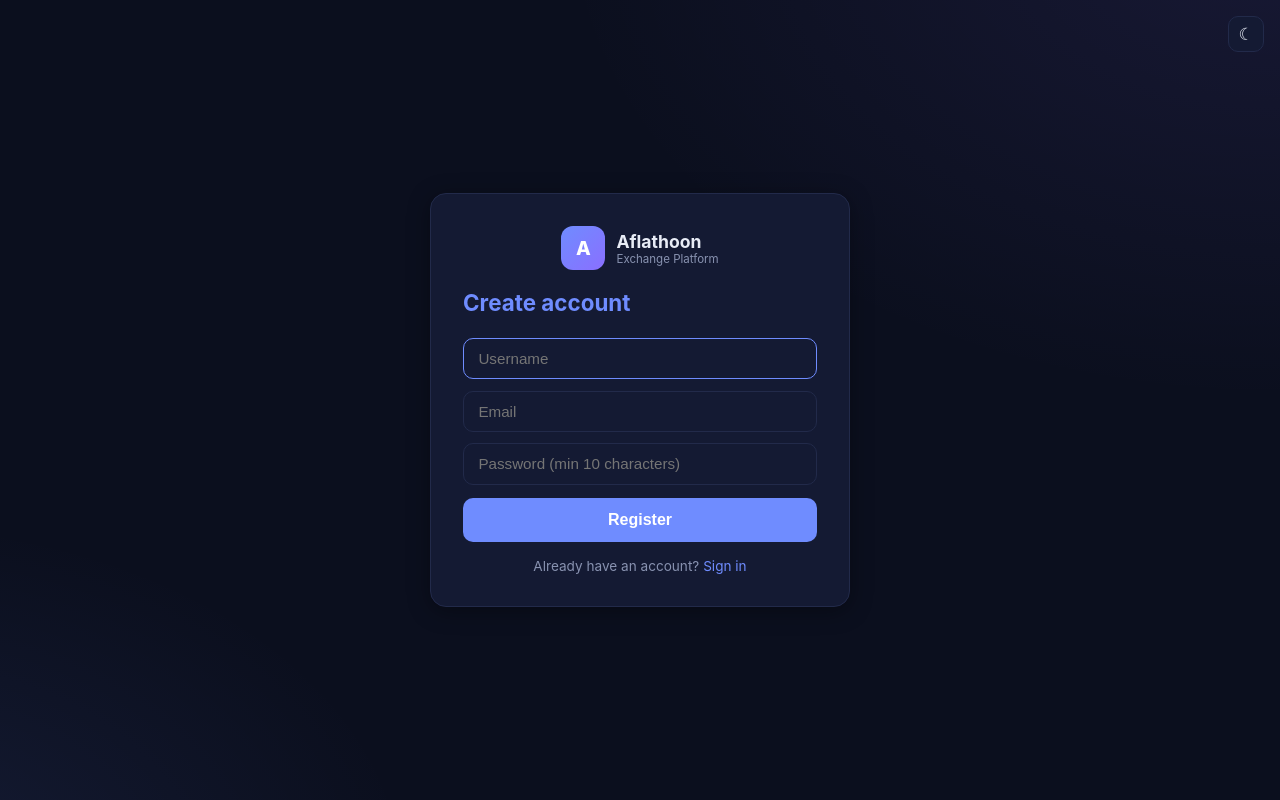
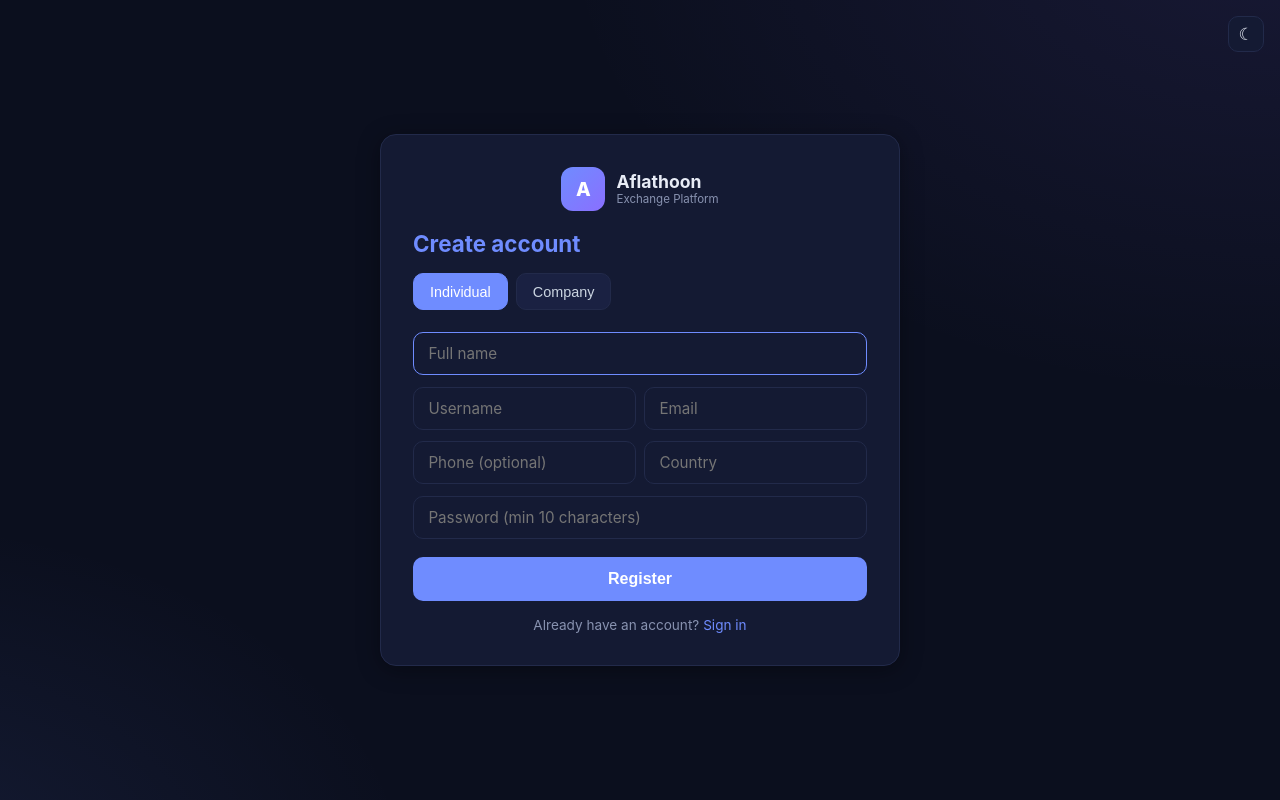
Before and after one commit to Aflathoon/aflathoon-exchange, a Flask app: page /auth/register in a window 1280 px wide. Run offline with Flask 3, Linux system fonts and the light colour scheme.

Commit message:
auto-backup: 2026-10-11 16:56:02

```diff
--- a/app/routes/auth.py
+++ b/app/routes/auth.py
@@ -1,9 +1,22 @@
-from flask import Blueprint, render_template, request, redirect, url_for, flash
-from flask_login import login_user, logout_user, login_required
+from flask import (Blueprint, render_template, request, redirect,
+                   url_for, flash, jsonify)
+from flask_login import login_user, logout_user, login_required, current_user
+from datetime import datetime, date
 from app import db
 from app.models.user import User
+from app.models.company import Company
 
 auth_bp = Blueprint('auth', __name__)
+
+
+def _parse_date(v):
+    if not v:
+        return None
+    try:
+        return date.fromisoformat(v)
+    except (TypeError, ValueError):
+        return None
+
 
 @auth_bp.route('/login', methods=['GET', 'POST'])
 def login():
@@ -16,11 +29,16 @@ def login():
 
         u = User.query.filter_by(username=username).first()
         if u and u.check_password(password):
+            if not u.is_active:
+                flash('Account deactivated. Contact support.')
+                return render_template('auth/login.html', next=next_url)
+            u.last_login = datetime.utcnow()
+            db.session.commit()
             login_user(u, remember=True)
             print(f"[LOGIN] OK -> redirect {next_url!r}", flush=True)
             return redirect(next_url)
 
-        print(f"[LOGIN] FAILED", flush=True)
+        print("[LOGIN] FAILED", flush=True)
         flash('Invalid credentials')
 
     return render_template('auth/login.html', next=next_url)
@@ -29,14 +47,59 @@ def login():
 @auth_bp.route('/register', methods=['GET', 'POST'])
 def register():
     if request.method == 'POST':
-        if User.query.filter_by(username=request.form['username']).first():
+        username = (request.form.get('username') or '').strip()
+        email = (request.form.get('email') or '').strip().lower()
+        password = request.form.get('password') or ''
+        account_type = request.form.get('account_type', 'individual')
+
+        # Validation
+        if len(password) < 10:
+            flash('Password must be at least 10 characters')
+            return render_template('auth/register.html'), 400
+        if User.query.filter_by(username=username).first():
             flash('Username taken')
-            return redirect(url_for('auth.register'))
-        u = User(username=request.form['username'], email=request.form['email'])
-        u.set_password(request.form['password'])
-        db.session.add(u); db.session.commit()
-        flash('Registered. Await KYC review.')
+            return render_template('auth/register.html'), 400
+        if User.query.filter_by(email=email).first():
+            flash('Email already registered')
+            return render_template('auth/register.html'), 400
+
+        # Create user
+        u = User(
+            username=username,
+            email=email,
+            full_name=request.form.get('full_name', '').strip() or None,
+            phone=request.form.get('phone', '').strip() or None,
+            country=request.form.get('country', '').strip() or None,
+            account_type=account_type,
+        )
+        u.set_password(password)
+
+        # Create company if requested
+        if account_type == 'company':
+            company_name = (request.form.get('company_name') or '').strip()
+            if not company_name:
+                flash('Company name is required for company accounts')
+                return render_template('auth/register.html'), 400
+            c = Company(
+                name=company_name,
+                registration_number=request.form.get('company_registration', '').strip() or None,
+                jurisdiction=request.form.get('company_jurisdiction', '').strip() or None,
+                tax_id=request.form.get('company_tax_id', '').strip() or None,
+                lei_code=request.form.get('company_lei', '').strip() or None,
+                industry=request.form.get('company_industry', '').strip() or None,
+                contact_email=email,
+                status='pending',
+            )
+            db.session.add(c)
+            db.session.flush()          # get c.id
+            u.company_id = c.id
+
+        db.session.add(u)
+        db.session.commit()
+
+        flash('Registered. Please log in.')
         return redirect(url_for('auth.login'))
+
     return render_template('auth/register.html')
 
 
@@ -50,7 +113,6 @@ def logout():
 @auth_bp.route('/change-password', methods=['GET', 'POST'])
 @login_required
 def change_password():
-    from flask_login import current_user
     if request.method == 'POST':
         current_pw = request.form.get('current_password') or ''
         new_pw = request.form.get('new_password') or ''
@@ -69,4 +131,41 @@ def change_password():
             db.session.commit()
             flash('Password changed successfully')
             return redirect(url_for('main.index'))
+
     return render_template('auth/change_password.html')
+
+
+@auth_bp.route('/profile', methods=['GET', 'POST'])
+@login_required
+def profile():
+    if request.method == 'POST':
+        u = current_user
+        u.full_name     = request.form.get('full_name', '').strip() or None
+        u.phone         = request.form.get('phone', '').strip() or None
+        u.country       = request.form.get('country', '').strip() or None
+        u.address_line1 = request.form.get('address_line1', '').strip() or None
+        u.address_line2 = request.form.get('address_line2', '').strip() or None
+        u.city          = request.form.get('city', '').strip() or None
+        u.postal_code   = request.form.get('postal_code', '').strip() or None
+        dob = _parse_date(request.form.get('date_of_birth'))
+        if dob:
+            u.date_of_birth = dob
+
+        # Company fields (if user has a company)
+        if u.company_id:
+            c = Company.query.get(u.company_id)
+            if c:
+                c.name                = request.form.get('company_name', c.name).strip() or c.name
+                c.registration_number = request.form.get('company_registration', '').strip() or None
+                c.jurisdiction        = request.form.get('company_jurisdiction', '').strip() or None
+                c.tax_id              = request.form.get('company_tax_id', '').strip() or None
+                c.lei_code            = request.form.get('company_lei', '').strip() or None
+                c.industry            = request.form.get('company_industry', '').strip() or None
+                c.contact_phone       = request.form.get('phone', '').strip() or None
+
+        db.session.commit()
+        flash('Profile updated')
+        return redirect(url_for('auth.profile'))
+
+    company = Company.query.get(current_user.company_id) if current_user.company_id else None
+    return render_template('auth/profile.html', user=current_user, company=company)
--- a/app/templates/auth/register.html
+++ b/app/templates/auth/register.html
@@ -14,51 +14,30 @@
   })();
 </script>
 <style>
-body.afl-auth{
-  display:flex;align-items:center;justify-content:center;
-  min-height:100vh;margin:0;padding:1rem;
-  background:
-    radial-gradient(1200px 800px at 100% -10%, rgba(138,111,255,.10), transparent 60%),
-    radial-gradient(900px 600px at -10% 110%, rgba(111,140,255,.10), transparent 60%),
-    var(--bg);
-  color:var(--text);
-  font-family:-apple-system,BlinkMacSystemFont,"Segoe UI",Inter,Roboto,sans-serif;
-}
-.auth-card{
-  background:var(--surface);border:1px solid var(--border);
-  border-radius:16px;padding:2rem;width:420px;max-width:92vw;box-shadow:var(--shadow);
-}
+body.afl-auth{display:flex;align-items:center;justify-content:center;min-height:100vh;margin:0;padding:1rem;
+  background:radial-gradient(1200px 800px at 100% -10%,rgba(138,111,255,.10),transparent 60%),
+             radial-gradient(900px 600px at -10% 110%,rgba(111,140,255,.10),transparent 60%),var(--bg);
+  color:var(--text);font-family:-apple-system,BlinkMacSystemFont,"Segoe UI",Inter,Roboto,sans-serif}
+.auth-card{background:var(--surface);border:1px solid var(--border);border-radius:16px;padding:2rem;width:520px;max-width:95vw;box-shadow:var(--shadow)}
 .auth-card h2{margin:0 0 1rem;color:var(--accent);font-size:1.4rem}
-.auth-card input{
-  width:100%;padding:.7rem .9rem;margin:.35rem 0;
-  background:var(--input-bg);border:1px solid var(--border);
-  color:var(--text);border-radius:10px;box-sizing:border-box;font-size:.95rem;
-}
-.auth-card input:focus{outline:none;border-color:var(--accent)}
-.auth-card button{
-  width:100%;padding:.8rem;background:var(--accent);color:#fff;border:0;
-  border-radius:10px;cursor:pointer;font-weight:600;font-size:1rem;margin-top:.5rem;
-}
-.auth-card .msg{
-  padding:.6rem .9rem;border-radius:8px;margin-bottom:.8rem;font-size:.88rem;
-  background:rgba(239,68,68,.12);color:var(--red-fg);border:1px solid rgba(239,68,68,.25);
-}
+.auth-card input,.auth-card select{width:100%;padding:.7rem .9rem;margin:.35rem 0;background:var(--input-bg);border:1px solid var(--border);color:var(--text);border-radius:10px;box-sizing:border-box;font-size:.95rem;font-family:inherit}
+.auth-card input:focus,.auth-card select:focus{outline:none;border-color:var(--accent)}
+.auth-card button{width:100%;padding:.8rem;background:var(--accent);color:#fff;border:0;border-radius:10px;cursor:pointer;font-weight:600;font-size:1rem;margin-top:.8rem}
+.auth-card .row{display:grid;grid-template-columns:1fr 1fr;gap:.5rem}
+.auth-card .msg{padding:.6rem .9rem;border-radius:8px;margin-bottom:.8rem;font-size:.88rem;background:rgba(239,68,68,.12);color:var(--red-fg);border:1px solid rgba(239,68,68,.25)}
 .auth-card a{color:var(--accent);text-decoration:none}
 .auth-card .foot{font-size:.85rem;color:var(--muted);margin-top:1rem;text-align:center}
 .auth-brand{display:flex;align-items:center;gap:.7rem;justify-content:center;margin-bottom:1.2rem}
-.auth-brand-mark{
-  width:44px;height:44px;border-radius:12px;
-  background:linear-gradient(135deg,var(--accent),var(--accent-2));
-  display:flex;align-items:center;justify-content:center;
-  font-weight:800;color:#fff;font-size:1.2rem;
-}
+.auth-brand-mark{width:44px;height:44px;border-radius:12px;background:linear-gradient(135deg,var(--accent),var(--accent-2));display:flex;align-items:center;justify-content:center;font-weight:800;color:#fff;font-size:1.2rem}
 .auth-brand-name{font-weight:700;font-size:1.1rem;color:var(--text)}
 .auth-brand-name small{display:block;font-weight:400;color:var(--muted);font-size:.72rem}
-.auth-theme{
-  position:fixed;top:1rem;right:1rem;
-  background:var(--surface);border:1px solid var(--border);color:var(--text);
-  width:40px;height:40px;border-radius:10px;cursor:pointer;font-size:1.1rem;
-}
+.auth-theme{position:fixed;top:1rem;right:1rem;background:var(--surface);border:1px solid var(--border);color:var(--text);width:40px;height:40px;border-radius:10px;cursor:pointer;font-size:1.1rem}
+.tabs{display:flex;gap:.5rem;margin:.5rem 0 1rem}
+.tabs button{background:var(--surface-2);color:var(--text-2);border:1px solid var(--border);padding:.6rem 1rem;border-radius:10px;cursor:pointer;font-weight:500;font-size:.9rem;width:auto;margin:0}
+.tabs button.active{background:var(--accent);color:#fff;border-color:var(--accent)}
+.company-fields{display:none}
+.company-fields.visible{display:block}
+.hint{font-size:.78rem;color:var(--muted);margin:-.2rem 0 .4rem}
 </style>
 </head>
 <body class="afl-auth">
@@ -71,41 +50,67 @@ body.afl-auth{
     <div class="auth-brand-name">Aflathoon<small>Exchange Platform</small></div>
   </div>
   <h2>Create account</h2>
+
   {% with messages = get_flashed_messages() %}
     {% if messages %}{% for m in messages %}<div class="msg">{{ m }}</div>{% endfor %}{% endif %}
   {% endwith %}
-  <input name="username" placeholder="Username" required autofocus>
-  <input name="email" type="email" placeholder="Email" required>
-  <input name="password" type="password" placeholder="Password (min 10 characters)" required minlength="10">
+
+  <div class="tabs">
+    <button type="button" id="tab-individual" class="active" onclick="pickType('individual')">Individual</button>
+    <button type="button" id="tab-company" onclick="pickType('company')">Company</button>
+  </div>
+  <input type="hidden" name="account_type" id="account_type" value="individual">
+
+  <input name="full_name" placeholder="Full name" autofocus>
+  <div class="row">
+    <input name="username" placeholder="Username" required autocomplete="username">
+    <input name="email" type="email" placeholder="Email" required>
+  </div>
+  <div class="row">
+    <input name="phone" placeholder="Phone (optional)">
+    <input name="country" placeholder="Country">
+  </div>
+  <input name="password" type="password" placeholder="Password (min 10 characters)" required minlength="10" autocomplete="new-password">
+
+  <div id="company-fields" class="company-fields">
+    <hr style="border:0;border-top:1px solid var(--border);margin:1rem 0">
+    <div class="hint">Company details (verified by admin after signup)</div>
+    <input name="company_name" placeholder="Company legal name">
+    <div class="row">
+      <input name="company_registration" placeholder="Registration number">
+      <input name="company_jurisdiction" placeholder="Jurisdiction (e.g. UK)">
+    </div>
+    <div class="row">
+      <input name="company_tax_id" placeholder="Tax ID / VAT">
+      <input name="company_lei" placeholder="LEI (optional)">
+    </div>
+    <input name="company_industry" placeholder="Industry (e.g. commodities, shipping)">
+  </div>
+
   <button>Register</button>
   <div class="foot">Already have an account? <a href="/auth/login">Sign in</a></div>
 </form>
 
 <script>
+function pickType(t){
+  document.getElementById('account_type').value = t;
+  document.getElementById('tab-individual').classList.toggle('active', t === 'individual');
+  document.getElementById('tab-company').classList.toggle('active', t === 'company');
+  document.getElementById('company-fields').classList.toggle('visible', t === 'company');
+}
+
+// theme cycle
 (function(){
-  function currentTheme(){
-    var m = document.cookie.match(/(?:^|; )afl_theme=([^;]+)/);
-    return m ? decodeURIComponent(m[1]) : 'dark';
-  }
-  function cycle(){
-    var order = ['dark','light','auto'];
-    var cur = currentTheme();
-    var next = order[(order.indexOf(cur)+1) % order.length];
-    document.cookie = 'afl_theme=' + encodeURIComponent(next) + '; path=/; max-age=' + (60*60*24*365) + '; SameSite=Lax';
-    apply(next);
-  }
-  function apply(t){
-    document.documentElement.setAttribute('data-theme', t);
-    var icons = {dark:'☾', light:'☀', auto:'◐'};
-    var el = document.getElementById('themeToggle');
-    if (el) el.textContent = icons[t] || '☾';
-  }
+  function currentTheme(){var m=document.cookie.match(/(?:^|; )afl_theme=([^;]+)/);return m?decodeURIComponent(m[1]):'dark';}
+  function apply(t){document.documentElement.setAttribute('data-theme',t);
+    var icons={dark:'☾',light:'☀',auto:'◐'};var el=document.getElementById('themeToggle');if(el)el.textContent=icons[t]||'☾';}
+  function cycle(){var order=['dark','light','auto'];var cur=currentTheme();
+    var next=order[(order.indexOf(cur)+1)%order.length];
+    document.cookie='afl_theme='+encodeURIComponent(next)+'; path=/; max-age='+(60*60*24*365)+'; SameSite=Lax';
+    apply(next);}
   apply(currentTheme());
-  var btn = document.getElementById('themeToggle');
-  if (btn) btn.addEventListener('click', cycle);
-  requestAnimationFrame(function(){
-    document.documentElement.classList.remove('no-transition');
-  });
+  var btn=document.getElementById('themeToggle');if(btn)btn.addEventListener('click',cycle);
+  requestAnimationFrame(function(){document.documentElement.classList.remove('no-transition');});
 })();
 </script>
 </body>
--- a/app/templates/base.html
+++ b/app/templates/base.html
@@ -39,6 +39,7 @@
     {% endif %}
     <hr>
     {% if current_user.is_authenticated %}
+      <a href="/auth/profile"><span class="ico">👤</span> Profile</a>
       <a href="/auth/change-password"><span class="ico">🔑</span> Password</a>
       <a href="/auth/logout">          <span class="ico">⏻</span> Logout</a>
     {% else %}
@@ -66,6 +67,7 @@
         </div>
       </div>
       {% if current_user.is_authenticated %}
+      <a href="/auth/profile"><span class="ico">👤</span> Profile</a>
         <div class="afl-avatar">{{ current_user.username[0]|upper }}</div>
       {% endif %}
     </div>
```
Also changed, not shown: app/models/__init__.py (+7 -3 lines), app/models/company.py (added, +49 -0 lines), app/models/user.py (+21 -3 lines), app/templates/auth/profile.html (added, +84 -0 lines), migrations/versions/004a1d12a6fb_baseline_existing_schema.py (+16 -11 lines), migrations/versions/06f10f520603_add_phone_to_users.py (deleted, +0 -38 lines), 1 other file.
